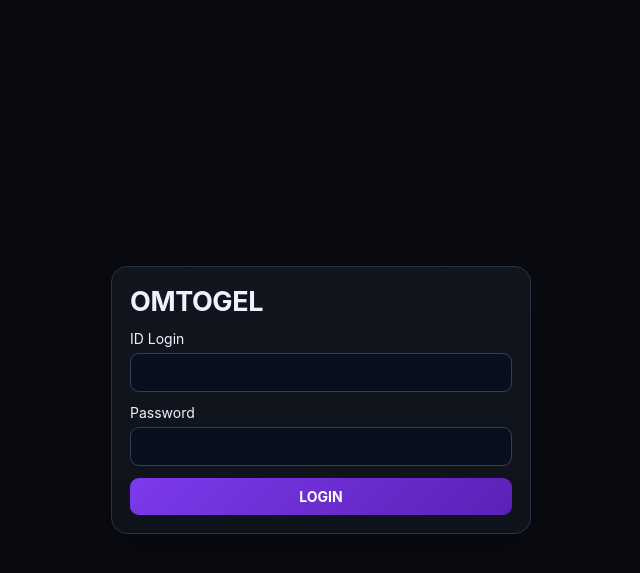
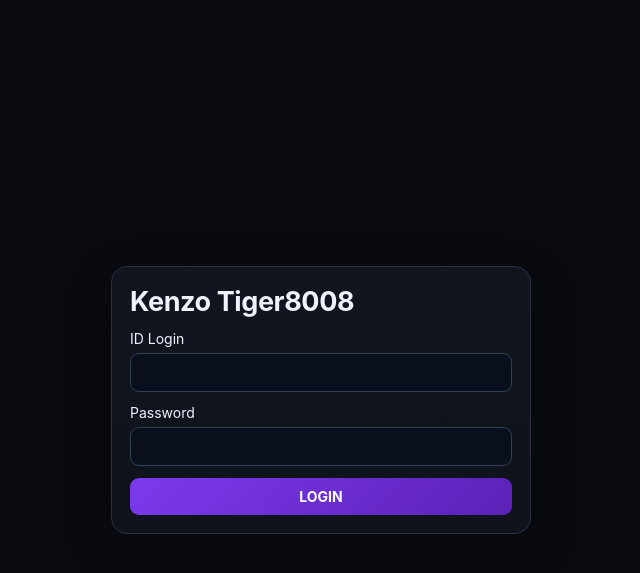
Before and after one commit to henghengrahman-pixel/hljaskjlasjlkasskja, a Flask app: page /login in a window 1280 px wide. Shown: the top 573 px of the page, without its empty margins (319-959 px from the left). Run offline with Flask 3, Linux system fonts and the light colour scheme; parts of the project's set-up code (start-up, migrations or seed data) failed here and were passed over.

Commit message:
Update login.html

```diff
--- a/templates/login.html
+++ b/templates/login.html
@@ -1 +1 @@
-<!doctype html><html><head><meta charset="utf-8"><link rel="stylesheet" href="{{url_for('static',filename='style.css')}}"><title>Login</title></head><body class="login"><form method="post" class="card loginbox"><h1>OMTOGEL</h1><label>ID Login<input name="username" required></label><label>Password<input name="password" type="password" required></label><button>LOGIN</button>{% with m=get_flashed_messages(with_categories=true) %}{% for c,x in m %}<div class="flash {{c}}">{{x}}</div>{% endfor %}{% endwith %}</form></body></html>
+<!doctype html><html><head><meta charset="utf-8"><link rel="stylesheet" href="{{url_for('static',filename='style.css')}}"><title>Login</title></head><body class="login"><form method="post" class="card loginbox"><h1>Kenzo Tiger8008</h1><label>ID Login<input name="username" required></label><label>Password<input name="password" type="password" required></label><button>LOGIN</button>{% with m=get_flashed_messages(with_categories=true) %}{% for c,x in m %}<div class="flash {{c}}">{{x}}</div>{% endfor %}{% endwith %}</form></body></html>
```
